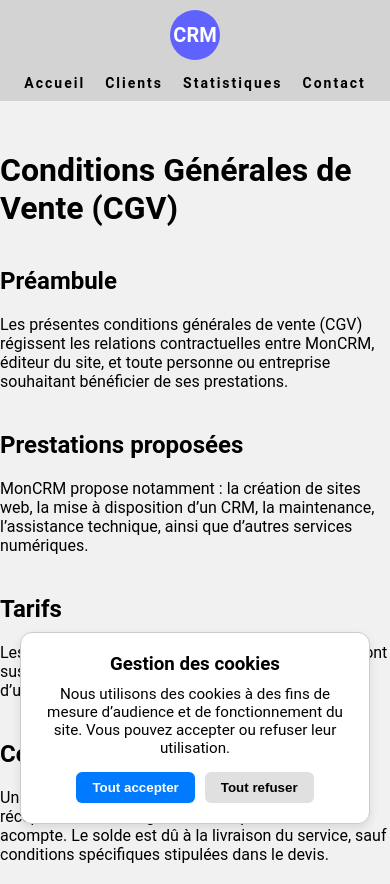
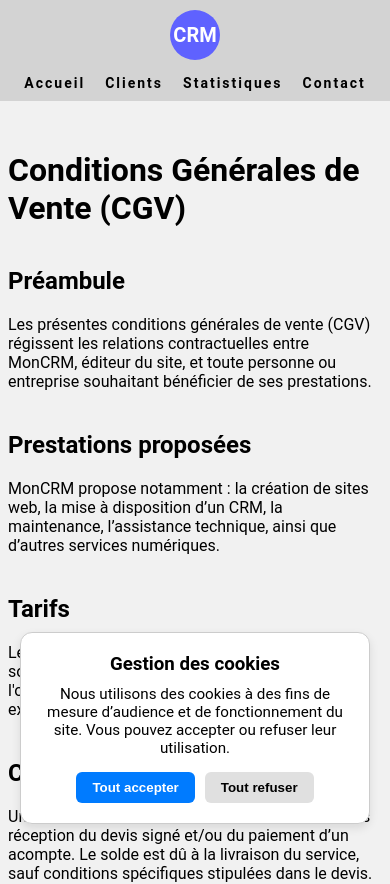
Before and after one commit to Jerhum25/crm, a React (Vite) app: page /generalConditions in a window 390 px wide. Shown: the top 884 px of the page. Built offline with nearby package versions, Linux system fonts and the light colour scheme; no server answers.

Commit message:
ajout marges pages footer responsive

```diff
--- a/src/pages/CookiesPolicy/CookiesPolicy.scss
+++ b/src/pages/CookiesPolicy/CookiesPolicy.scss
@@ -4,6 +4,7 @@
   display: flex;
   flex-direction: column;
   gap: 40px;
+  padding-inline: 8px;
   section {
     display: flex;
     gap: 20px;
--- a/src/pages/GeneralConditions/GeneralConditions.scss
+++ b/src/pages/GeneralConditions/GeneralConditions.scss
@@ -4,6 +4,7 @@
   display: flex;
   flex-direction: column;
   gap: 40px;
+  padding-inline: 8px;
   section {
     display: flex;
     gap: 20px;
--- a/src/pages/LegalNoticies/LegalNoticies.scss
+++ b/src/pages/LegalNoticies/LegalNoticies.scss
@@ -4,6 +4,7 @@
   display: flex;
   flex-direction: column;
   gap: 40px;
+  padding-inline: 8px;
   section {
     display: flex;
     gap: 20px;
--- a/src/pages/PrivacyPoliciy/PrivacyPoliciy.scss
+++ b/src/pages/PrivacyPoliciy/PrivacyPoliciy.scss
@@ -4,6 +4,7 @@
   display: flex;
   flex-direction: column;
   gap: 40px;
+  padding-inline: 8px;
   section {
     display: flex;
     gap: 20px;
```
